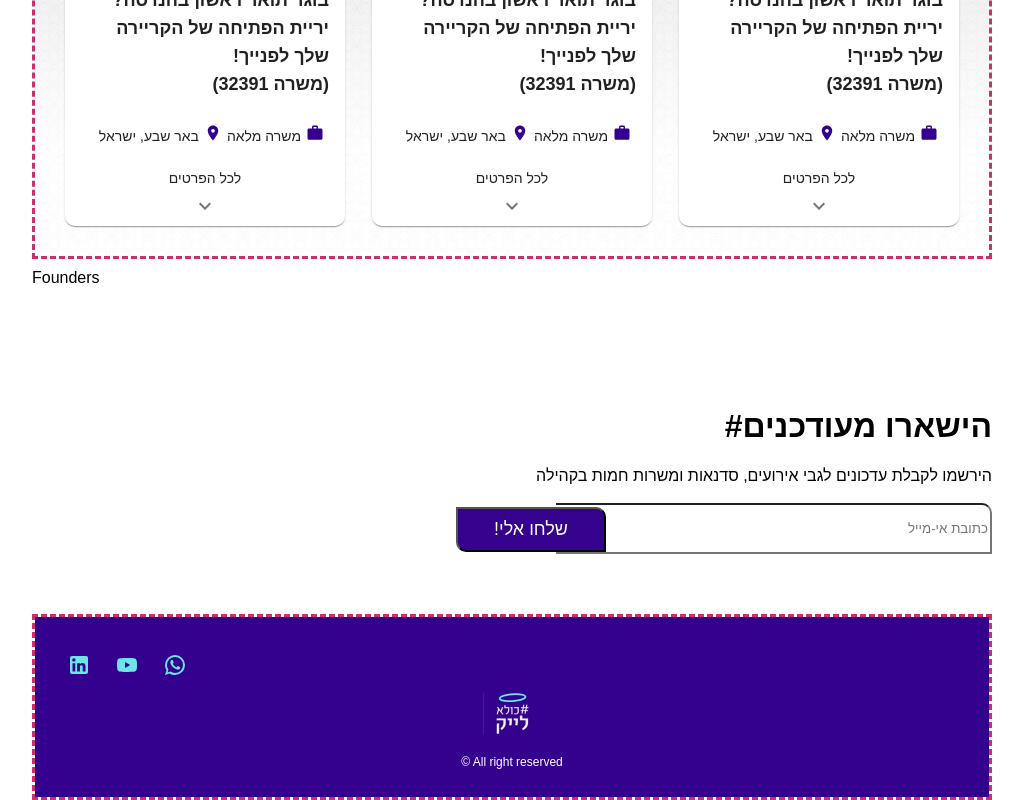
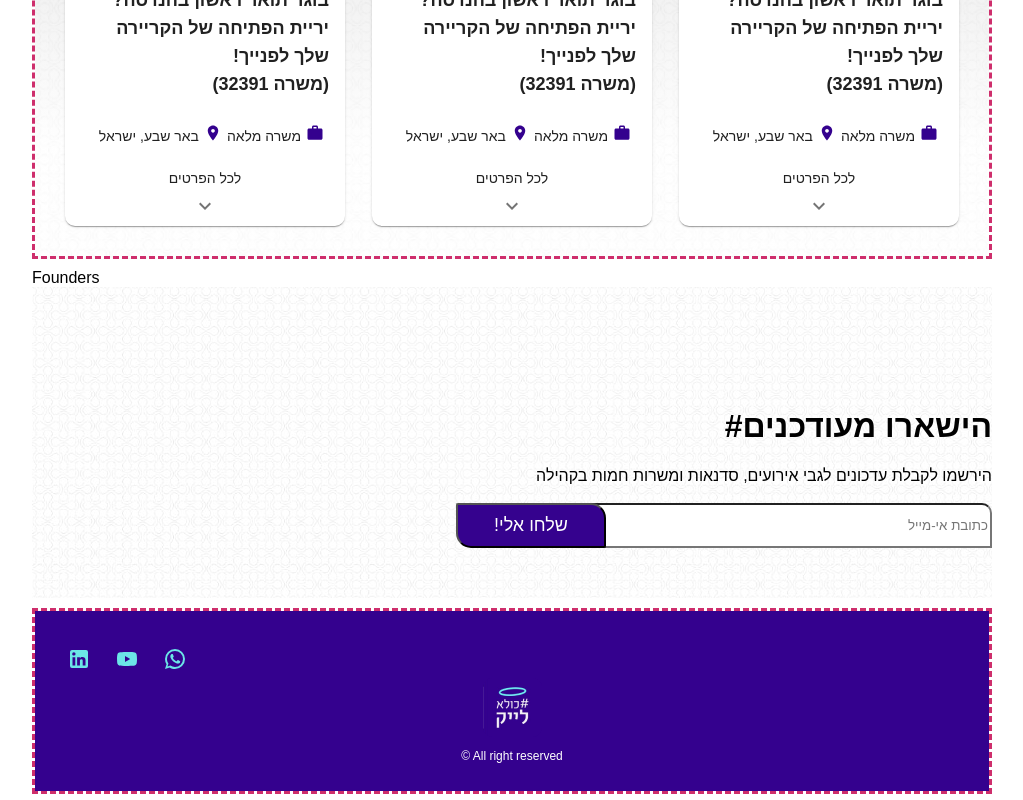
Before and after one commit to avraham186/coola-like, a React (Create React App) app: page /#/ in a window 1280 px wide. Shown: the part 1162-1962 px from the top of the page, without its empty margins (128-1151 px from the left). Built offline with nearby package versions, Linux system fonts and the light colour scheme.

Commit message:
first branch commit

```diff
--- a/src/assets/cmps/home-page/_subscribe.scss
+++ b/src/assets/cmps/home-page/_subscribe.scss
@@ -1,23 +1,34 @@
-.subscribe{
+.subscribe {
     direction: rtl;
     position: relative;
     padding: 100px 0px 50px 0px;
-    .subscribe-input{
+    background-image: url("../../images/background.jpg");
+    .subscribe-input {
         width: 430px;
-        height: 45px;
+        height: 39px;
         border-left: none;
         border-top-right-radius: 10px;
+        vertical-align: middle;
     }
-    .btn-send-subscribe{
+    .btn-send-subscribe {
         width: 150px;
         height: 45px;
         background-color: $clr1;
         font-size: 18px;
         color: white;
-        border-bottom-left-radius: 10px;
-        border-top-right-radius: 10px;
+        border-radius: 2px 15px;
         position: relative;
         left: 50px;
-        top: 2px;
+        font-family: Rubik, sans-serif;
+        vertical-align: middle;
+    }
+    @media (max-width: $narrow-breakpoint) {
+        padding: 50px 0px 50px 0px;
+        .subscribe-input {
+            width: 300px;
+        }
+        .btn-send-subscribe {
+            width: 100px;
+        }
     }
 }
--- a/src/cmps/home_page/Subscribe.jsx
+++ b/src/cmps/home_page/Subscribe.jsx
@@ -1,13 +1,13 @@
 import React, { useState } from 'react';
 
-export const Subscribe = (onSendMail) => {
+export const Subscribe = () => {
     const [mail, setmail] = useState('')
 
     const handlChange = (ev) => {
         setmail(ev.target.value)
     }
     const sendMail = () => {
-        onSendMail(mail)
+        console.log('mail sended');
     }
     return (
         <div className="subscribe flex column">
```
